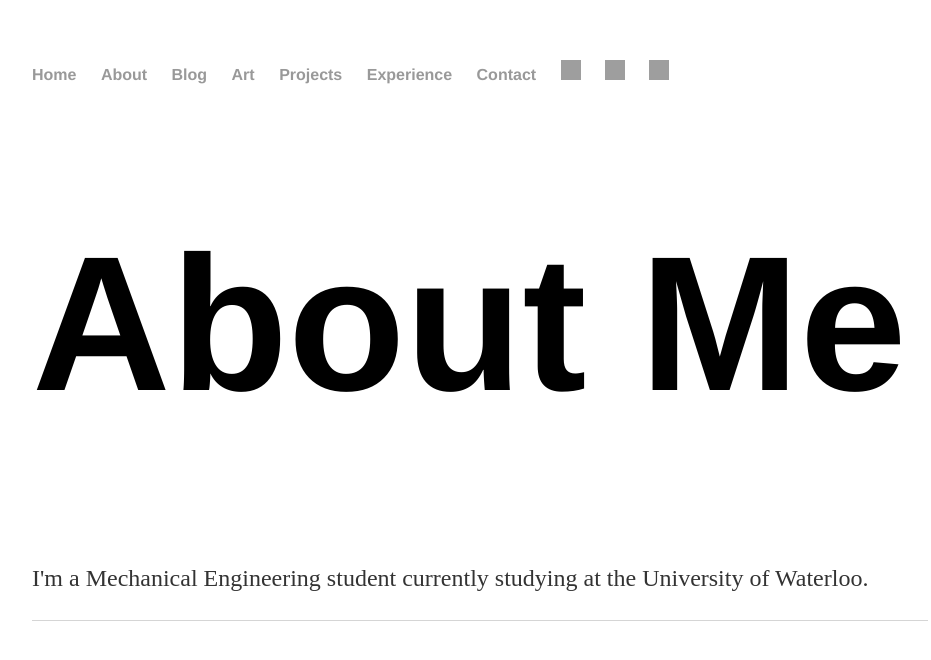
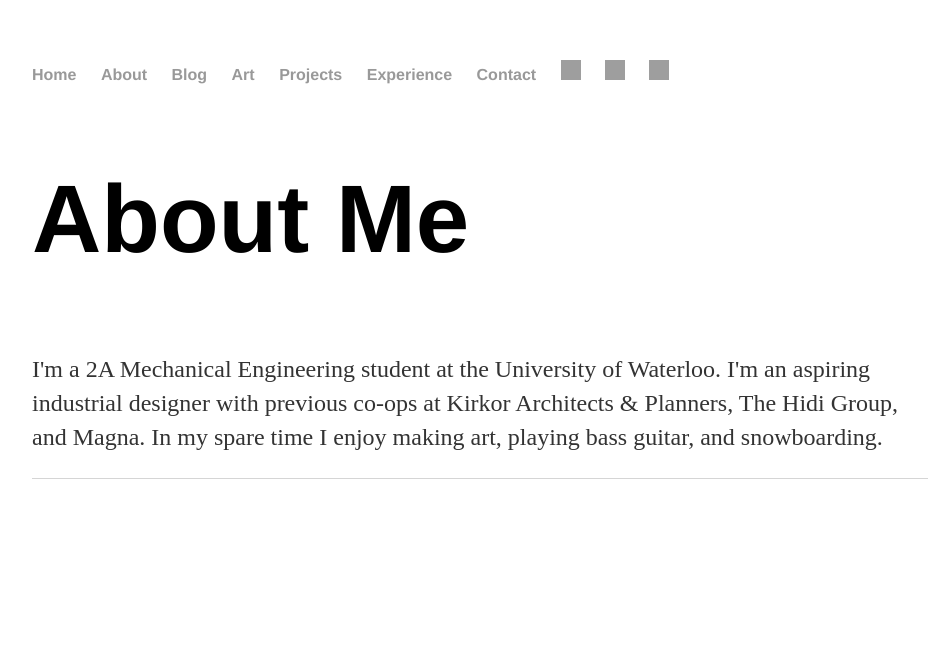
Before and after one commit to jhltsang/jhltsang.github.io, a Jekyll site: the page built from about/index.html, in a window 1280 px wide. Shown: the top 660 px of the page, without its empty margins (160-1091 px from the left). Built offline with Jekyll 4.4.1, drawn with Linux system fonts in a browser that asks for light colours; grey boxes are pictures that could not be loaded.

Commit message:
Update index.html

```diff
--- a/about/index.html
+++ b/about/index.html
@@ -3,6 +3,8 @@ layout: default
 title: Jessica Tsang
 ---
 <div class="blurb">
-	<h1>About Me</h1>
-	<p>I'm a Mechanical Engineering student currently studying at the University of Waterloo.</p>
+	<h2>About Me</h2>
+	<p>I'm a 2A Mechanical Engineering student at the University of Waterloo. I'm an aspiring industrial designer
+	with previous co-ops at Kirkor Architects & Planners, The Hidi Group, and Magna. In my spare time I enjoy making art,
+	playing bass guitar, and snowboarding.</p>
 </div><!-- /.blurb -->
```
